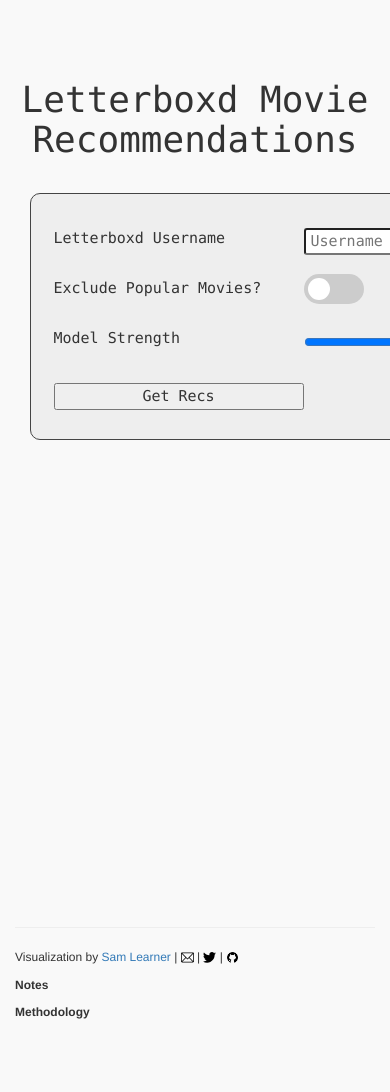
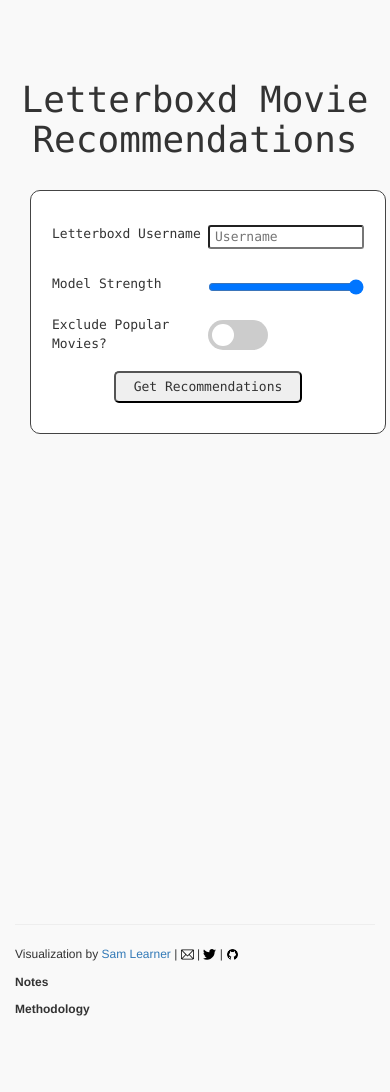
Before and after one commit to sdl60660/letterboxd_recommendations, a Flask app: template templates/index.html in a window 390 px wide; the page is wider, and only the part inside the window is pictured. After the commit the page ends 1016 px from the top of that part, so only its background shows below. Run offline with Flask 2, Linux system fonts and the light colour scheme; the template is opened without the code that fills it, so the values that code supplies are empty; some libraries are stand-ins or nearby versions; some web fonts are replaced.

Commit message:
Made some basic mobile CSS changes

```diff
--- a/static/css/style.css
+++ b/static/css/style.css
@@ -5,6 +5,8 @@ body {
 	/* font-family: 'Inconsolata', Monaco, "Lucida Console", Consolas, "Courier New"; */
 	/* font-family: 'Lora', 'Merriweather', 'Playfair Display'; */
 	font-family: aktiv-grotesk, 'Inconsolata', Monaco;
+
+	/* font-size: 14px; */
 }
 
 /*strong { font-weight: extra-bold; }*/
@@ -64,9 +66,10 @@ body {
 .grid-wrapper {
 	display: grid;
 	grid-template-rows: 50px 50px 50px 50px;
-	grid-template-columns: 250px 200px;
+	grid-template-columns: 12em 12em;
 
 	align-items: center;
+	font-size: 15px;
 }
 
 label {
@@ -91,17 +94,22 @@ label {
 #recommendation-form {
 	display: table;
 	margin: auto;
-	font-size: 15px;
 
 
 	padding: 1.5em;
-	background-color: #eee;
+	/* background-color: #eee; */
+	background-color: #fff;
 	border-radius: 10px;
 	border: 1px solid #444;
 }
 
 #form-submit-button {
 	margin-top: 10px;
+	grid-column: 1 / 3;
+	margin: 0 20%;
+	padding: 5px 0;
+	border-radius: 5px;
+	/* max-width: 50%; */
 }
 
 #results {
@@ -238,3 +246,11 @@ label {
   .slider.round:before {
 	border-radius: 50%;
   }
+
+  @media only screen and (max-width: 700px) {
+	.grid-wrapper {
+		font-size: 13px;
+	}
+
+
+  }
--- a/static/js/app.js
+++ b/static/js/app.js
@@ -94,6 +94,7 @@ $form.addEventListener('submit', async (e) => {
         },
         validate: validateData,
         interval: POLL_INTERVAL,
+        maxAttempts: 300
     })
     .then((response) => {
         // console.log(response);
--- a/templates/index.html
+++ b/templates/index.html
@@ -23,7 +23,8 @@
     <meta property="twitter:description" content="">
     <meta property="twitter:image" content="">
 
-    <!-- <link rel="icon" href='/static/images/favicon.png'> -->
+    <link rel="icon" href='/static/images/favicon.png'>
+    <meta name="viewport" content="width=device-width, initial-scale=1">
 
     <!-- Bootstrap Core CSS -->
     <link rel="stylesheet" href="static/css/bootstrap.min.css">
@@ -57,16 +58,9 @@
         <div class="row" style="text-align: center">
             <h1>Letterboxd Movie Recommendations</h1>
         </div>
-        <br>
-        <!-- <div class="spacer"></div> -->
-        <div class="row">
-            <div class="col-md-2"></div>
-            <div class="col-md-8">
-                <!-- <p>Project Description</p> -->
-            </div>
-            <div class="col-md-2"></div>
-        </div>
     </div>
+
+    <br>
 
 	<!-- Bootstrap grid setup -->
     <div class="container" id="body-content-container">
@@ -79,16 +73,16 @@
                         <label class="grid-item grid-label">Letterboxd Username</label>
                         <input class="grid-item" type="text" name="username" placeholder="Username" id="username-input" required>
 
+                        <label class="grid-item grid-label">Model Strength</label></td>
+                        <input class="grid-item" type="range" id="model-strength-slider" name="model_strength" value="500000" step="100000" min="100000" max="500000">
+
                         <label class="grid-item grid-label">Exclude Popular Movies?</label>
                         <label class="switch grid-item">
                             <input type="checkbox" name="exclude_popular">
                             <span class="slider round"></span>
                         </label>
 
-                        <label class="grid-item grid-label">Model Strength</label></td>
-                        <input class="grid-item" type="range" id="model-strength-slider" name="model_strength" value="500000" step="100000" min="100000" max="500000">
-
-                        <button class="grid-item" id="form-submit-button">Get Recs</button>
+                        <button class="grid-item" id="form-submit-button">Get Recommendations</button>
                     </div>
                 </form>
             <!-- </div> -->
--- a/worker.py
+++ b/worker.py
@@ -15,5 +15,5 @@ conn = redis.from_url(redis_url)
 if __name__ == '__main__':
     with Connection(conn):
         worker = Worker(map(Queue, listen))
+        worker.work()
         # send_kill_horse_command(redis, worker.name)
-        worker.work()
```
Also changed, not shown: static/images/favicon.png.
